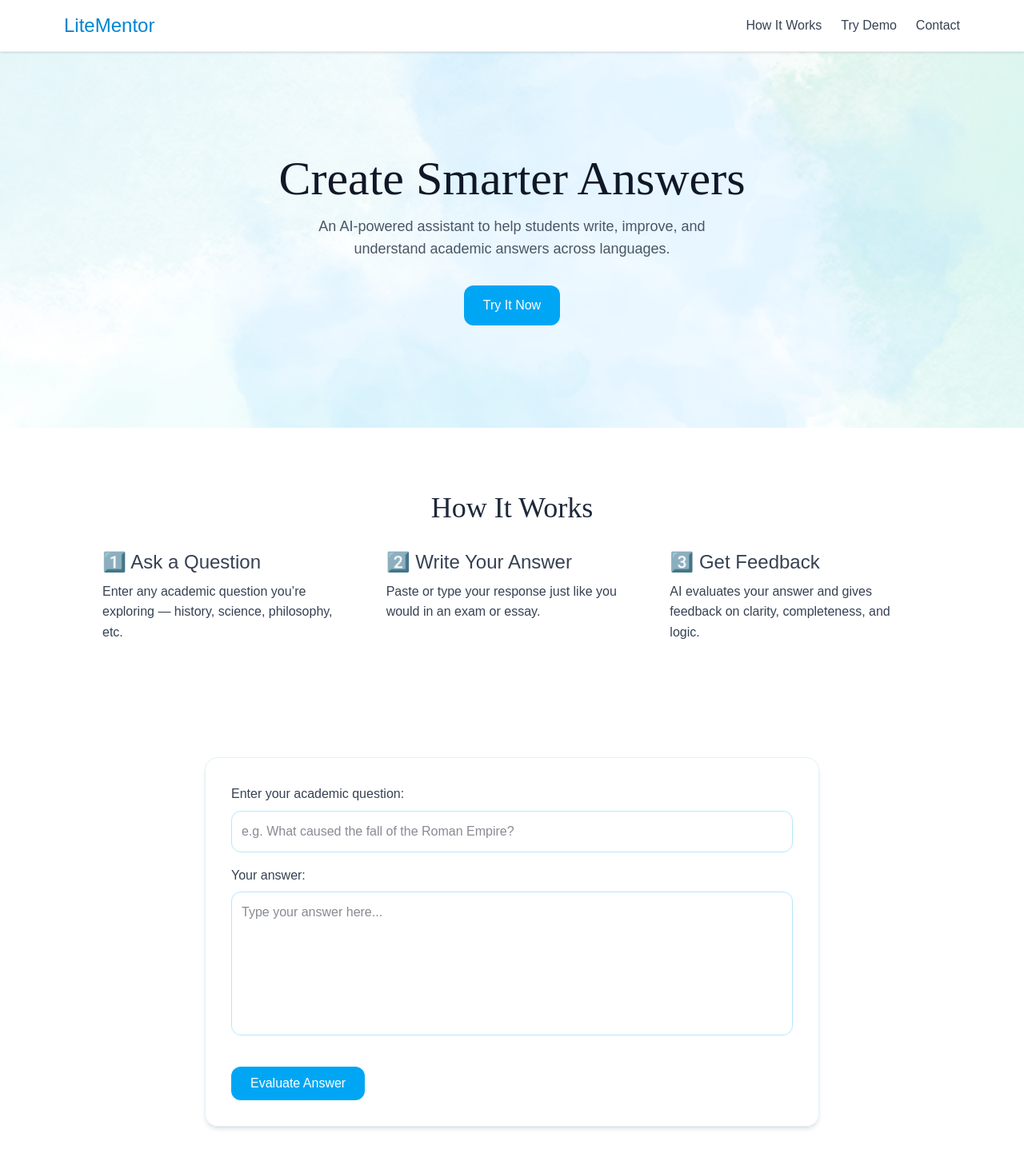
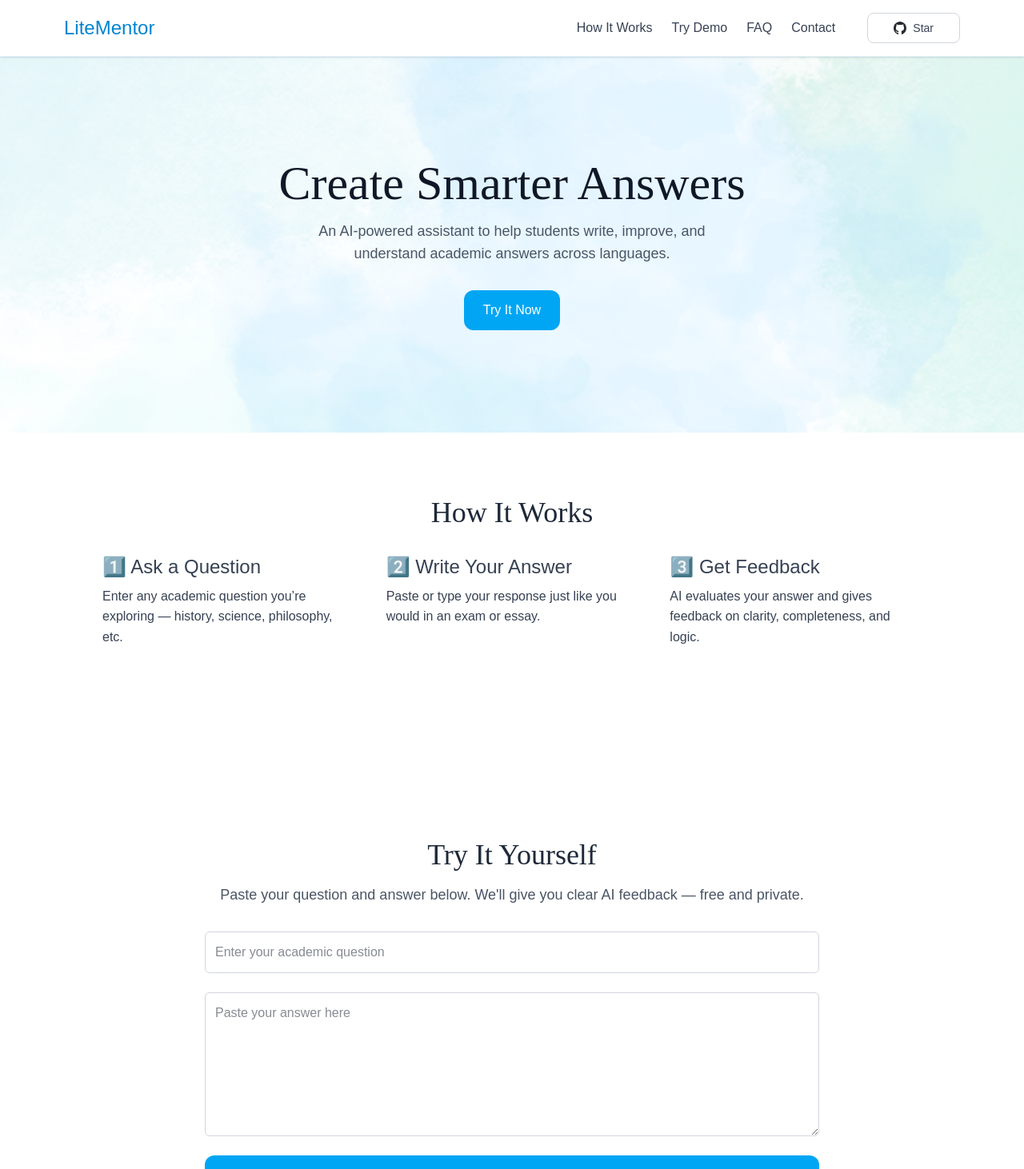
Before and after one commit to kashewknutt/litementorai, a Next.js app in the folder frontend/: page / in a window 1280 px wide. Shown: the top 1462 px of the page at 80% size. Built offline with nearby package versions, Linux system fonts and the light colour scheme; a web font is replaced by a local one.

Commit message:
Redisgned with github starring

```diff
--- a/frontend/package.json
+++ b/frontend/package.json
@@ -11,6 +11,7 @@
   "dependencies": {
     "@vercel/analytics": "^1.5.0",
     "framer-motion": "^12.23.3",
+    "lucide-react": "^0.525.0",
     "next": "15.3.5",
     "react": "^19.0.0",
     "react-dom": "^19.0.0"
--- a/frontend/src/components/Navbar.tsx
+++ b/frontend/src/components/Navbar.tsx
@@ -3,6 +3,7 @@
 
 import Link from 'next/link'
 import { useState } from 'react'
+import Image from 'next/image'
 
 export default function Navbar() {
   const [menuOpen, setMenuOpen] = useState(false)
@@ -11,10 +12,20 @@ export default function Navbar() {
     <nav className="sticky top-0 z-50 bg-white/80 backdrop-blur-md border-b border-sky-100 shadow-sm">
       <div className="max-w-6xl mx-auto flex items-center justify-between p-4">
         <Link href="#" className="text-2xl font-ovo text-sky-600">LiteMentor</Link>
-        <div className="hidden md:flex space-x-6 font-outfit text-gray-700">
+        <div className="hidden md:flex space-x-6 font-outfit text-gray-700 items-center">
           <Link href="#how" className="hover:text-sky-500">How It Works</Link>
           <Link href="#demo" className="hover:text-sky-500">Try Demo</Link>
+          <Link href="#faq" className="hover:text-sky-500">FAQ</Link>
           <Link href="#contact" className="hover:text-sky-500">Contact</Link>
+          <a
+            href="https://github.com/kashewknutt/litementorai"
+            target="_blank"
+            rel="noopener noreferrer"
+            className="ml-4 flex items-center gap-2 px-8 py-2 border border-gray-300 rounded-lg transition duration-300 hover:bg-sky-100/30"
+          >
+            <Image src="/github.svg" alt="GitHub" width={16} height={16} />
+            <span className="text-sm text-gray-700">Star</span>
+          </a>
         </div>
         <button onClick={() => setMenuOpen(!menuOpen)} className="md:hidden">
           <span className="material-icons">menu</span>
@@ -24,7 +35,16 @@ export default function Navbar() {
         <div className="md:hidden flex flex-col items-start px-4 pb-4 space-y-2 font-outfit">
           <Link href="#how" className="hover:text-sky-500">How It Works</Link>
           <Link href="#demo" className="hover:text-sky-500">Try Demo</Link>
+          <Link href="#faq" className="hover:text-sky-500">FAQ</Link>
           <Link href="#contact" className="hover:text-sky-500">Contact</Link>
+          <a
+            href="https://github.com/kashewknutt/litementorai"
+            target="_blank"
+            rel="noopener noreferrer"
+            className="flex items-center gap-2 text-sm text-gray-700 hover:underline"
+          >
+            <Image src="/github.svg" alt="GitHub" width={18} height={18} /> Star
+          </a>
         </div>
       )}
     </nav>
--- a/frontend/src/components/QuestionForm.tsx
+++ b/frontend/src/components/QuestionForm.tsx
@@ -3,12 +3,14 @@
 
 import { evaluateAnswer, EvaluationResult } from '@/lib/evaluateAnswer'
 import { useState } from 'react'
+import { Info } from 'lucide-react'
 
 export default function QuestionForm() {
   const [question, setQuestion] = useState('')
   const [answer, setAnswer] = useState('')
   const [result, setResult] = useState<EvaluationResult | null>(null)
   const [loading, setLoading] = useState(false)
+  const [openAiKey, setOpenAiKey] = useState('')
 
   const handleEvaluate = async () => {
     if (!question || !answer) return
@@ -19,49 +21,70 @@ export default function QuestionForm() {
   }
 
   return (
-    <section className="bg-white/80 border border-sky-100 shadow-md backdrop-blur-xl rounded-2xl p-8 max-w-3xl mx-auto z-10 relative">
-      <label className="block mb-4">
-        <span className="text-gray-700 font-medium">Enter your academic question:</span>
+    <section id="demo" className="py-24 px-6">
+      <div className="max-w-3xl mx-auto text-center">
+        <h2 className="text-4xl font-ovo text-gray-800 mb-4">Try It Yourself</h2>
+        <p className="text-lg font-outfit text-gray-600 mb-8">
+          Paste your question and answer below. We'll give you clear AI feedback — free and private.
+        </p>
+        <form className="space-y-6">
+          <div className="grid gap-6">
+            <input
+              value={question}
+              onChange={(e) => setQuestion(e.target.value)}
+              required
+              placeholder="Enter your academic question"
+              className="p-3 border border-gray-300 rounded-md w-full"
+            />
+            <textarea
+              value={answer}
+              onChange={(e) => setAnswer(e.target.value)}
+              rows={6}
+              required
+              placeholder="Paste your answer here"
+              className="p-3 border border-gray-300 rounded-md w-full"
+            ></textarea>
+
+            {/* <div className="relative">
               <input
                 type="text"
-          placeholder="e.g. What caused the fall of the Roman Empire?"
-          value={question}
-          onChange={(e) => setQuestion(e.target.value)}
-          className="mt-2 w-full p-3 border border-sky-200 rounded-xl focus:ring-2 focus:ring-sky-300"
+                value={openAiKey}
+                onChange={(e) => setOpenAiKey(e.target.value)}
+                placeholder="Optional: Your OpenAI API Key"
+                className="p-3 border border-gray-300 rounded-md w-full"
               />
-      </label>
-
-      <label className="block mb-4">
-        <span className="text-gray-700 font-medium">Your answer:</span>
-        <textarea
-          placeholder="Type your answer here..."
-          value={answer}
-          onChange={(e) => setAnswer(e.target.value)}
-          className="mt-2 w-full p-3 border border-sky-200 rounded-xl resize-none focus:ring-2 focus:ring-sky-300"
-          rows={6}
-        ></textarea>
-      </label>
+              <div className="absolute right-3 top-3 group">
+                <Info size={18} className="text-gray-400" />
+                <div className="absolute top-6 right-0 w-64 bg-white text-sm text-gray-700 p-3 border border-gray-300 rounded-md shadow-lg opacity-0 group-hover:opacity-100 transition-opacity duration-300 z-10">
+                  Your key is never stored or sent to our backend. This connects directly to OpenAI. No hidden charges.
+                </div>
+              </div>
+            </div> */}
+          </div>
 
           <button
+            type="button"
             onClick={handleEvaluate}
             disabled={loading}
-        className={`mt-4 px-6 py-2 rounded-xl font-medium text-white transition-all ${loading ? 'bg-sky-300 cursor-not-allowed' : 'bg-sky-500 hover:bg-sky-600'}`}
+            className={`w-full py-3 rounded-xl font-medium text-white transition-all text-lg ${loading ? 'bg-sky-300 cursor-not-allowed' : 'bg-sky-500 hover:bg-sky-600'}`}
           >
-        {loading ? 'Evaluating...' : 'Evaluate Answer'}
+            {loading ? 'Evaluating Answer...' : 'Evaluate Answer'}
           </button>
 
           {result && (
-        <div className="mt-6 border p-4 rounded-xl bg-white/90 shadow">
-          <p className="text-gray-700 font-medium mb-2">Feedback:</p>
-          <p className="text-gray-600 mb-4 whitespace-pre-wrap">{result.feedback}</p>
-          <p className="text-gray-700 font-medium mb-2">Suggestions:</p>
-          <ul className="list-disc pl-5 text-gray-600 space-y-1">
+            <div className="mt-10 p-6 bg-white border border-gray-200 rounded-2xl shadow-sm text-left">
+              <h4 className="text-xl font-medium text-gray-800 mb-3">Feedback</h4>
+              <p className="text-gray-700 mb-5 whitespace-pre-wrap">{result.feedback}</p>
+              <h5 className="text-lg font-medium text-gray-800 mb-2">Suggestions for Improvement</h5>
+              <ul className="list-disc pl-6 text-gray-700 space-y-2">
                 {result.suggestions.map((s: string, i: number) => (
                   <li key={i}>{s}</li>
                 ))}
               </ul>
             </div>
           )}
+        </form>
+      </div>
     </section>
   )
 }
```
Also changed, not shown: frontend/public/github.svg (added), 1 other file (tests, documents, lock files or other folders). Lines whose indentation alone changed are shown as unchanged.
